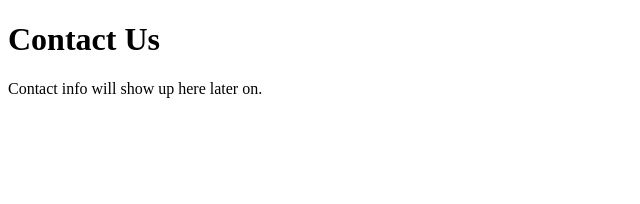
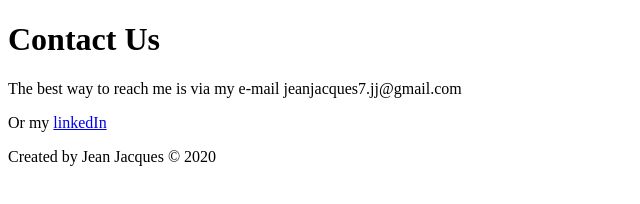
Before and after one commit to FPDPanda/Portfolio, a Gatsby site: page /contact in a window 1280 px wide. Shown: the whole page, without its empty margins (0-640 px from the left). Built offline with nearby package versions, Linux system fonts and the light colour scheme; Gatsby itself is replaced by a stand-in of ours.

Commit message:
adding content

```diff
--- /dev/null
+++ b/src/components/footer.js
@@ -0,0 +1,11 @@
+import React from 'react'
+
+const Footer = () => {
+    return (
+        <footer>
+            <p>Created by Jean Jacques ©  2020</p>
+        </footer>
+    )
+}
+
+export default Footer
--- a/src/pages/blog.js
+++ b/src/pages/blog.js
@@ -1,4 +1,5 @@
 import React from "react"
+import { Link } from 'gatsby'
 
 const BlogPage = () => {
   return (
--- a/src/pages/contact.js
+++ b/src/pages/contact.js
@@ -1,10 +1,15 @@
 import React from "react"
+
+import Footer from '../components/footer'
 
 const ContactPage = () => {
   return (
     <div>
       <h1>Contact Us</h1>
-      <p>Contact info will show up here later on.</p>
+      <p>The best way to reach me is via my e-mail jeanjacques7.jj@gmail.com</p>
+      <p>Or my <a href="https://www.linkedin.com/in/jean-jacques000/" target="_blank">linkedIn</a></p>
+
+      <Footer />
     </div>
   )
 }
--- a/src/pages/index.js
+++ b/src/pages/index.js
@@ -1,10 +1,13 @@
 import React from "react"
+import { Link } from 'gatsby'
 
 const LandingPage = () => {
   return (
     <div>
       <h1>Hello</h1>
       <p>I am Jean</p>
+      <p>Want to know more <Link to="/aboutus">about me</Link>?</p>
+      <p>Need a developer? <Link to="/contact">Contact me</Link></p>
     </div>
   )
 }
```
Also changed, not shown: src/pages/aboutus.js (+5 -2 lines).
